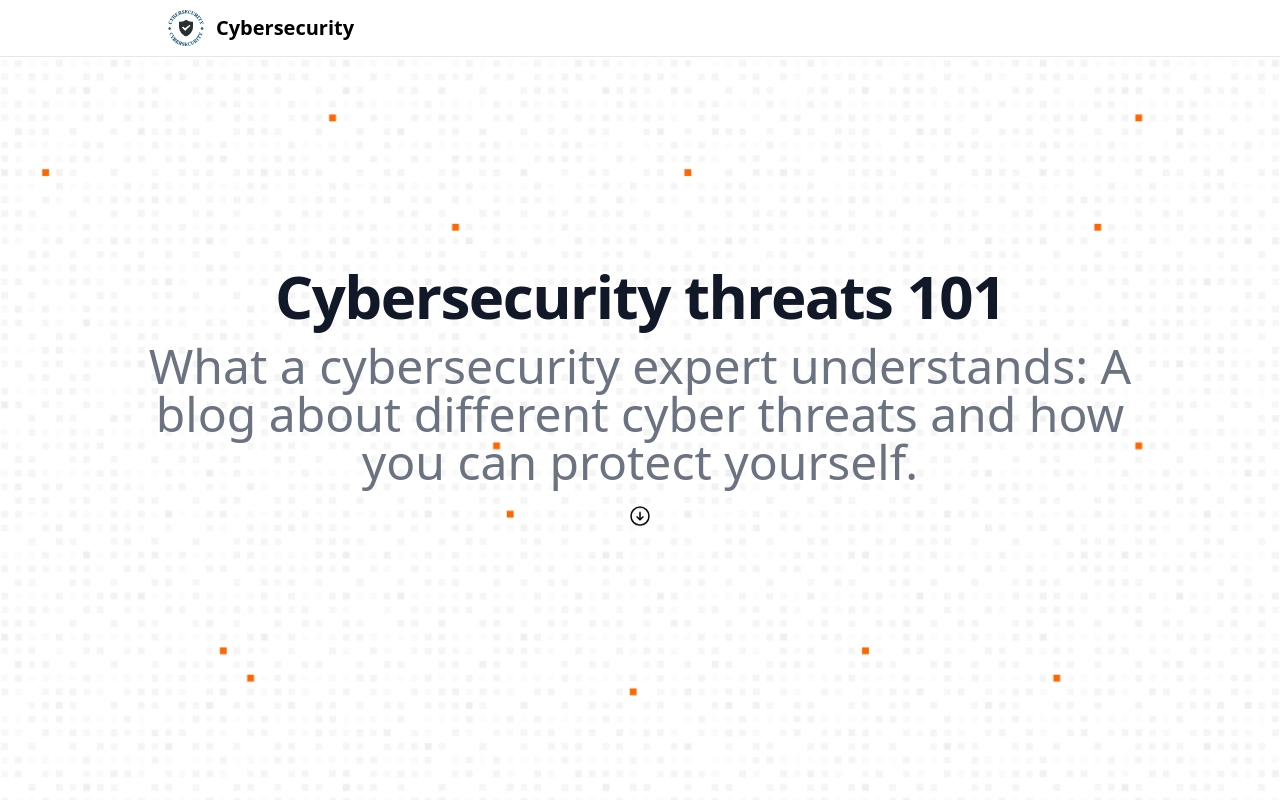
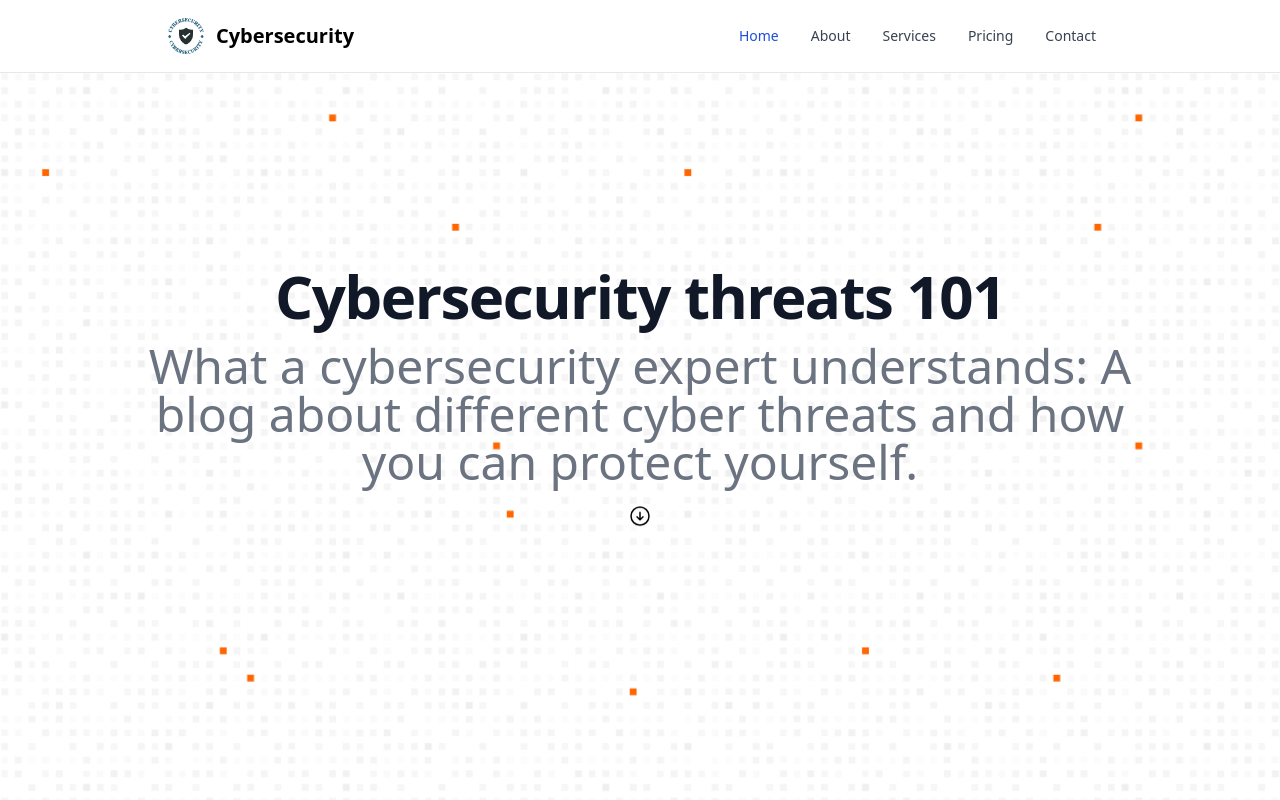
Before and after one commit to mikowesome/nextjs-assessment, a Next.js app: page / in a window 1280 px wide. Shown: the top 800 px of the page. Built offline with nearby package versions, Linux system fonts and the light colour scheme.

Commit message:
add more nav links

```diff
--- a/components/navbar.js
+++ b/components/navbar.js
@@ -1,9 +1,14 @@
 import Link from 'next/link'
+import { useState } from 'react'
 
 const Navbar = () => {
+    const [showNavbar, setShowNavbar] = useState(false)
+
+    const toggleNavbar = () => setShowNavbar(prev => !prev)
+
   return (
     <nav className="bg-white border-b border-gray-200 fixed w-full dark:bg-gray-900 z-10">
-        <div className="flex items-center justify-between px-4 py-2.5 md:px-6 max-w-3xl mx-auto sm:px-6 lg:max-w-5xl lg:px-0">
+        <div className="flex flex-wrap items-center justify-between px-4 py-2.5 md:px-6 max-w-3xl mx-auto sm:px-6 lg:max-w-5xl lg:px-0">
             <Link href='/' className='flex items-center'>
                 <img
                     src='./logo-no-background.png'
@@ -14,6 +19,33 @@
                     Cybersecurity
                 </span>
             </Link>
+            <button
+                type="button"
+                className="inline-flex items-center p-2 ml-3 text-sm text-gray-500 rounded-lg md:hidden hover:bg-gray-100 focus:outline-none focus:ring-2 focus:ring-gray-200 dark:text-gray-400 dark:hover:bg-gray-700 dark:focus:ring-gray-600"
+                onClick={toggleNavbar}
+            >
+                <span className="sr-only">Open main menu</span>
+                <svg className="w-6 h-6" fill="currentColor" viewBox="0 0 20 20" xmlns="http://www.w3.org/2000/svg"><path fillRule="evenodd" d="M3 5a1 1 0 011-1h12a1 1 0 110 2H4a1 1 0 01-1-1zM3 10a1 1 0 011-1h12a1 1 0 110 2H4a1 1 0 01-1-1zM3 15a1 1 0 011-1h12a1 1 0 110 2H4a1 1 0 01-1-1z" clipRule="evenodd"></path></svg>
+            </button>
+            <div className={`${showNavbar ? '' : 'hidden'} w-full md:block md:w-auto`}>
+                <ul className="flex flex-col p-4 mt-4 border md:mr-10 border-gray-100 rounded-lg bg-gray-50 md:flex-row md:space-x-8 md:mt-0 md:text-sm md:font-medium md:border-0 md:bg-white dark:bg-gray-800 md:dark:bg-gray-900 dark:border-gray-700">
+                    <li>
+                    <a href="#" className="block py-2 pl-3 pr-4 text-white bg-blue-700 rounded md:bg-transparent md:text-blue-700 md:p-0 dark:text-white" aria-current="page">Home</a>
+                    </li>
+                    <li>
+                    <a href="#" className="block py-2 pl-3 pr-4 text-gray-700 rounded hover:bg-gray-100 md:hover:bg-transparent md:border-0 md:hover:text-blue-700 md:p-0 dark:text-gray-400 md:dark:hover:text-white dark:hover:bg-gray-700 dark:hover:text-white md:dark:hover:bg-transparent">About</a>
+                    </li>
+                    <li>
+                    <a href="#" className="block py-2 pl-3 pr-4 text-gray-700 rounded hover:bg-gray-100 md:hover:bg-transparent md:border-0 md:hover:text-blue-700 md:p-0 dark:text-gray-400 md:dark:hover:text-white dark:hover:bg-gray-700 dark:hover:text-white md:dark:hover:bg-transparent">Services</a>
+                    </li>
+                    <li>
+                    <a href="#" className="block py-2 pl-3 pr-4 text-gray-700 rounded hover:bg-gray-100 md:hover:bg-transparent md:border-0 md:hover:text-blue-700 md:p-0 dark:text-gray-400 md:dark:hover:text-white dark:hover:bg-gray-700 dark:hover:text-white md:dark:hover:bg-transparent">Pricing</a>
+                    </li>
+                    <li>
+                    <a href="#" className="block py-2 pl-3 pr-4 text-gray-700 rounded hover:bg-gray-100 md:hover:bg-transparent md:border-0 md:hover:text-blue-700 md:p-0 dark:text-gray-400 md:dark:hover:text-white dark:hover:bg-gray-700 dark:hover:text-white md:dark:hover:bg-transparent">Contact</a>
+                    </li>
+                </ul>
+            </div>
         </div>
     </nav>
   )
```
